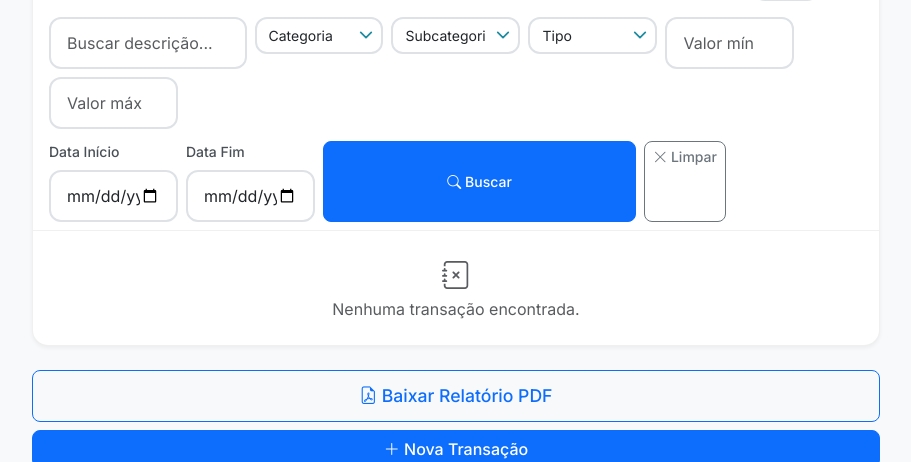
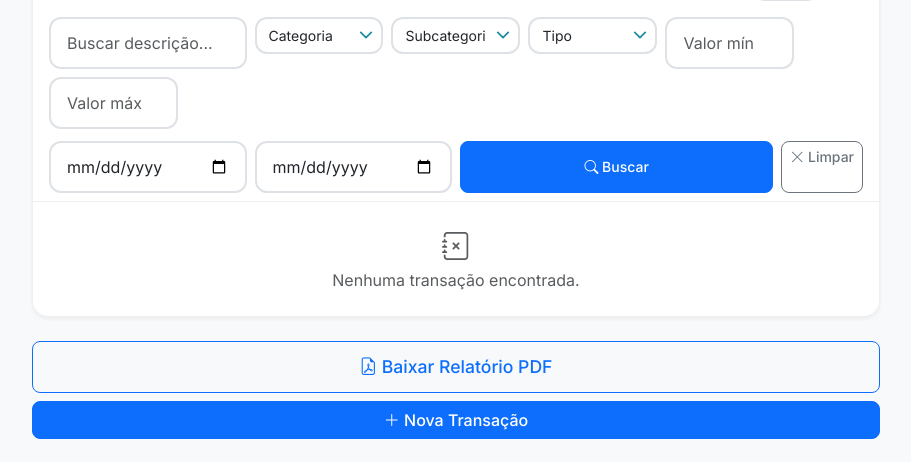
Before and after one commit to ghmata/Gest_Mona, a Flask app: page /dashboard in a window 1280 px wide, after a click on "Filtros". Shown: the part 1100-1562 px from the top of the page, without its empty margins (294-1205 px from the left). After the commit the page ends 1539 px from the top, so only its background shows below. Run offline with Flask 3, Linux system fonts and the light colour scheme; the visitor is signed in with stand-in values (Sample User, id 1); data that the repository does not hold is empty; some libraries are stand-ins or nearby versions.

Commit message:
fix(ui): usar title ao inves de label nos campos de data para nao quebrar layout

```diff
--- a/templates/dashboard.html
+++ b/templates/dashboard.html
@@ -337,18 +337,15 @@
                 </div>
 
                 <div class="row g-2 mt-1">
-                    <!-- Data de Início -->
-                    <div class="col-md-2">
-                        <label for="data_inicio" class="form-label small">Data Início</label>
+                    <!-- Data início/fim -->
+                    <div class="col-6 col-md-3">
                         <input type="date" class="form-control form-control-sm" id="data_inicio" name="data_inicio"
+                            placeholder="Data Início" title="Data de início do período"
                             value="{{ busca_data_inicio or '' }}">
                     </div>
-
-                    <!-- Data de Fim -->
-                    <div class="col-md-2">
-                        <label for="data_fim" class="form-label small">Data Fim</label>
+                    <div class="col-6 col-md-3">
                         <input type="date" class="form-control form-control-sm" id="data_fim" name="data_fim"
-                            value="{{ busca_data_fim or '' }}">
+                            placeholder="Data Fim" title="Data de fim do período" value="{{ busca_data_fim or '' }}">
                     </div>
                     <!-- Botões -->
                     <div class="col-12 col-md-6 d-flex gap-2">
```
